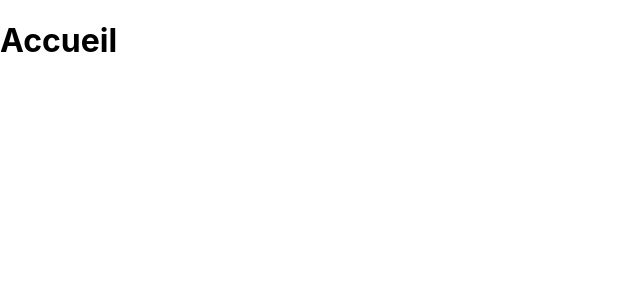
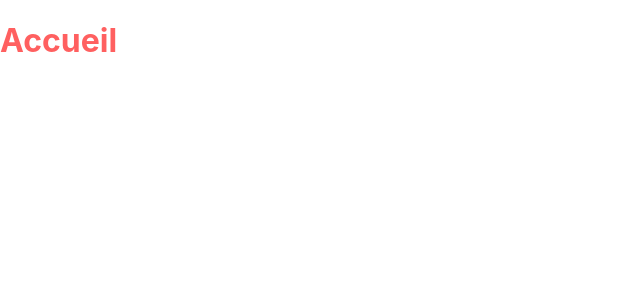
Before and after one commit to codbear/DouglasMeunier_11_10072021, a React (Create React App) app: page / in a window 1280 px wide. Shown: the top 300 px of the page, without its empty margins (0-640 px from the left). Built offline with nearby package versions, Linux system fonts and the light colour scheme.

Commit message:
feat(layout): create Header component

```diff
--- a/src/App.css
+++ b/src/App.css
@@ -1,38 +1,21 @@
-.App {
-  text-align: center;
+:root {
+  --color-primary: #FF6060;
+  --color-text-default: #FF6060;
+  --color-text-contrasted: #FFFFFF;
+  --color-background-default: #FFFFFF;
+  --color-background-alternative: #F6F6F6;
+  --color-background-dark: #000000;
 }
 
-.App-logo {
-  height: 40vmin;
-  pointer-events: none;
+* {
+  color: var(--color-text-default);
 }
 
-@media (prefers-reduced-motion: no-preference) {
-  .App-logo {
-    animation: App-logo-spin infinite 20s linear;
-  }
+#root {
+  max-width: 1440px;
+  margin: auto;
 }
 
-.App-header {
-  background-color: #282c34;
-  min-height: 100vh;
-  display: flex;
-  flex-direction: column;
-  align-items: center;
-  justify-content: center;
-  font-size: calc(10px + 2vmin);
-  color: white;
+a {
+  text-decoration: none;
 }
-
-.App-link {
-  color: #61dafb;
-}
-
-@keyframes App-logo-spin {
-  from {
-    transform: rotate(0deg);
-  }
-  to {
-    transform: rotate(360deg);
-  }
-}
```
Also changed, not shown: src/Modules/layout/components/Header/Header.jsx (added, +42 -0 lines), src/Modules/layout/styles/Header.css (added, +20 -0 lines), src/Modules/layout/images/logoKasa.svg (added).
